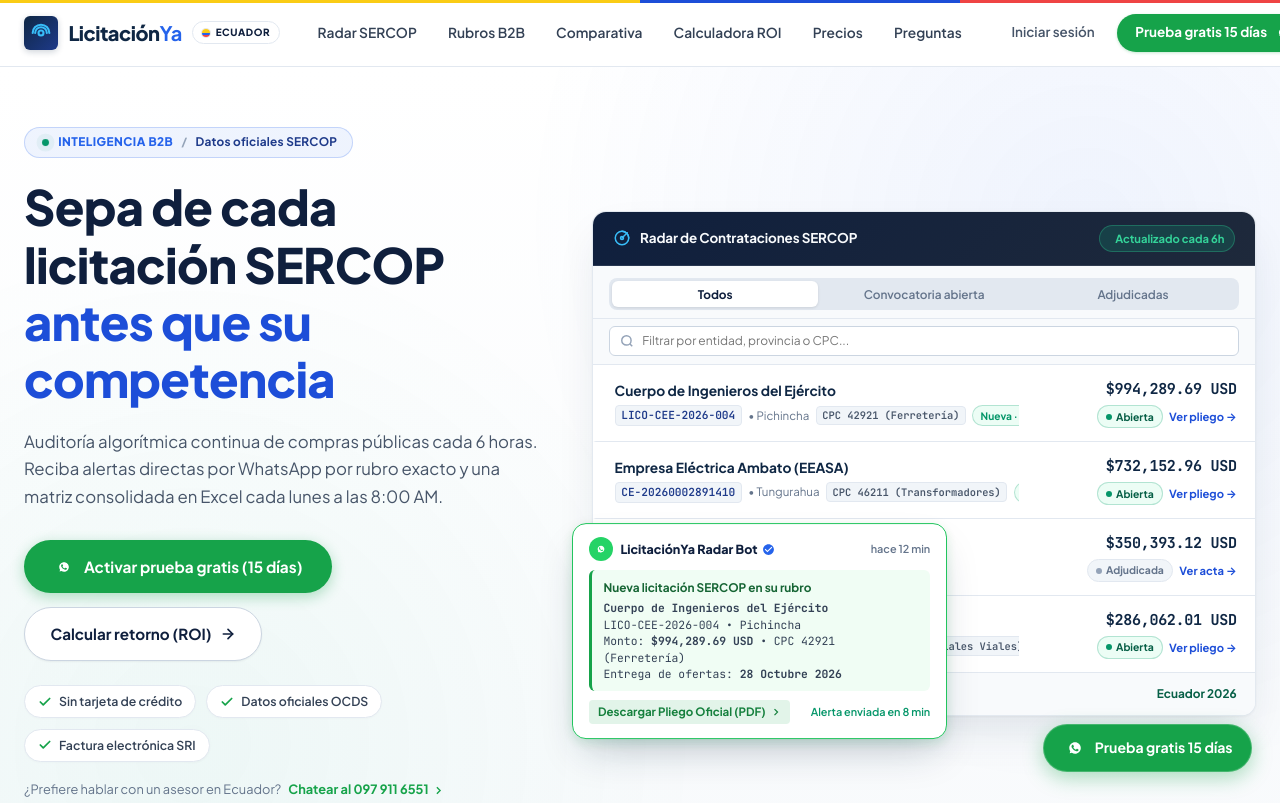
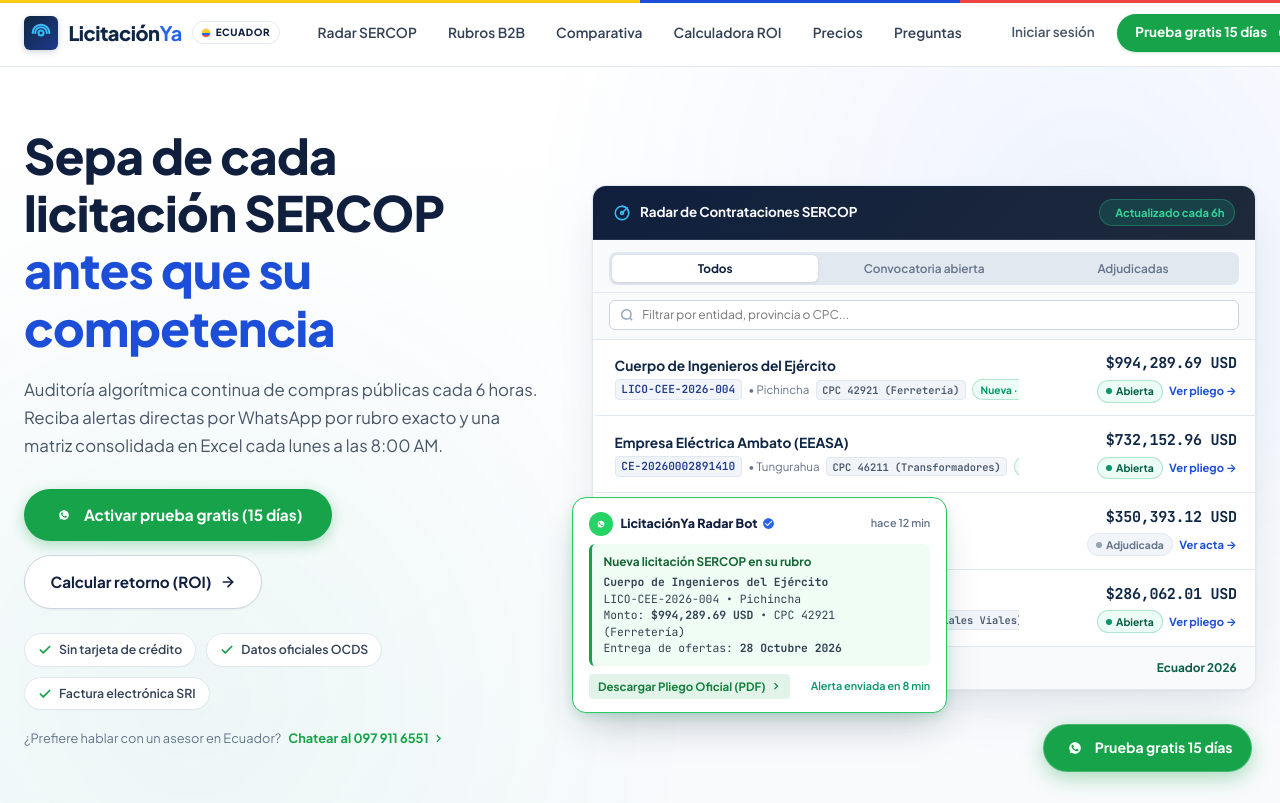
Before and after one commit to joelsan12/SCRAPING, a plain HTML site: page landing/index.html in a window 1280 px wide. Shown: the top 803 px of the page. Drawn offline with Linux system fonts and the light colour scheme.

Commit message:
fix(landing): remove hero category pill badge

```diff
--- a/landing/index.html
+++ b/landing/index.html
@@ -157,12 +157,6 @@
     <div class="container hero-grid">
       <!-- Left: Value Proposition -->
       <div class="hero-content">
-        <div class="hero-badge">
-          <span class="live-pulse"><span class="pulse-core"></span></span>
-          <span class="badge-label">INTELIGENCIA B2B</span>
-          <span class="badge-separator">/</span>
-          <span class="badge-detail">Datos oficiales SERCOP</span>
-        </div>
 
         <h1 class="hero-title">
           Sepa de cada licitación SERCOP <span class="hero-promise-text">antes que su competencia</span>
```
